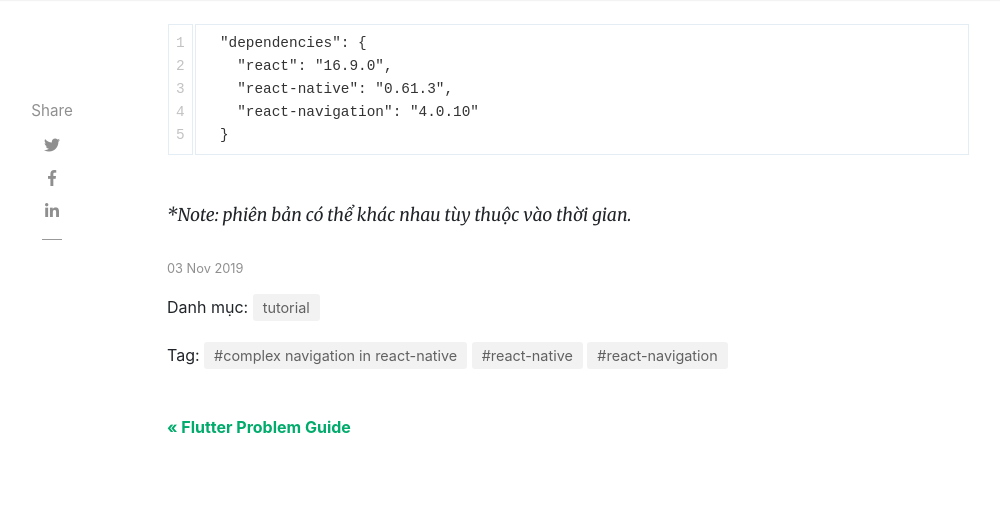
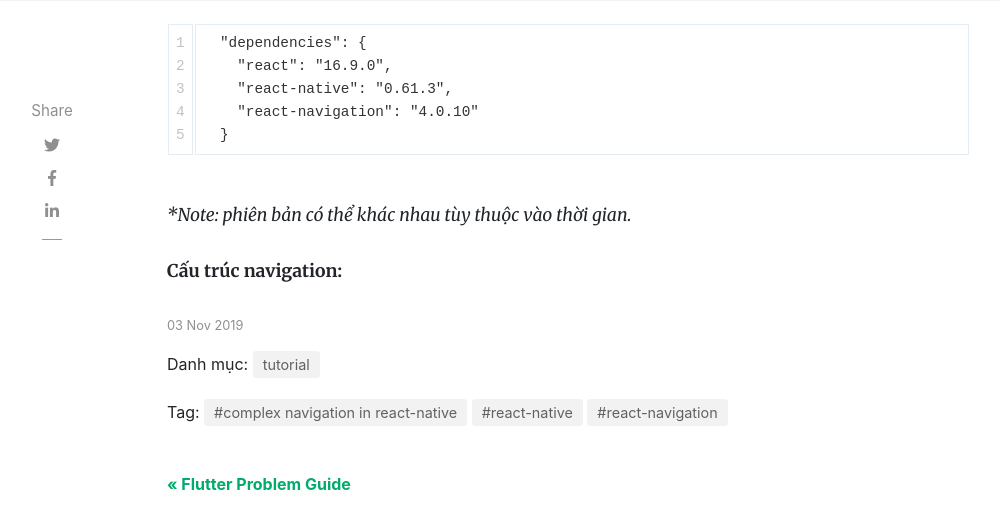
Before and after one commit to tuitucode/tuitucode.github.io, a Jekyll site: the page built from _posts/2019-11-03-ket-hop-stack-tab-drawer-navigation-react-native.md, in a window 1280 px wide and 900 px high, scrolled down 1842 px, cut to the strip 0-532 px from the top of the window. Shown: the top 529 px of the strip, without its empty margins (118-1118 px from the left). Built offline with Jekyll 4.4.1, drawn with Linux system fonts in a browser that asks for light colours; nearby versions of some CDN libraries; comment, search, counter and statistics services are not loaded.

Commit message:
Update 2019-11-03-ket-hop-stack-tab-drawer-navigation-react-native.md

````diff
--- a/_posts/2019-11-03-ket-hop-stack-tab-drawer-navigation-react-native.md
+++ b/_posts/2019-11-03-ket-hop-stack-tab-drawer-navigation-react-native.md
@@ -39,3 +39,5 @@ Sau khi cài xong, check dependencies trong `package.json`
   }
 ```
 _*Note: phiên bản có thể khác nhau tùy thuộc vào thời gian._
+
+**Cấu trúc navigation:**
````
